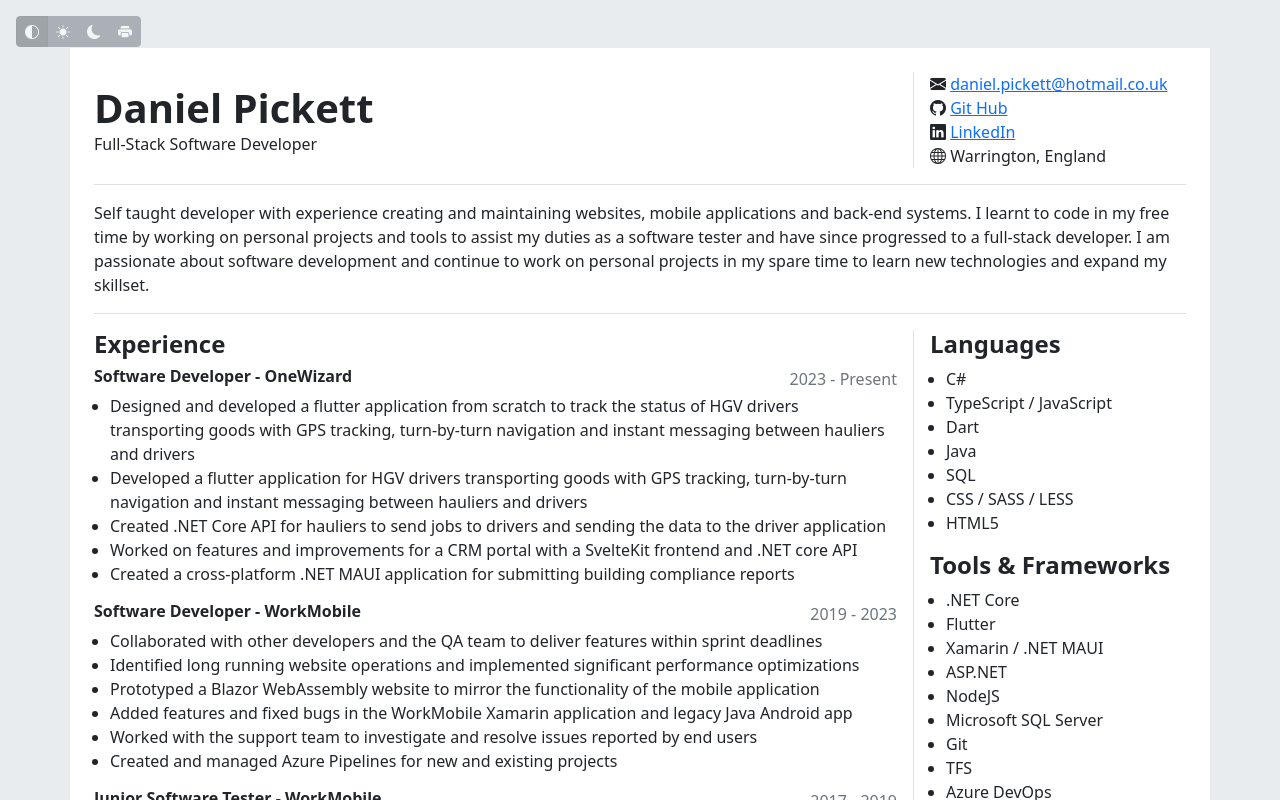
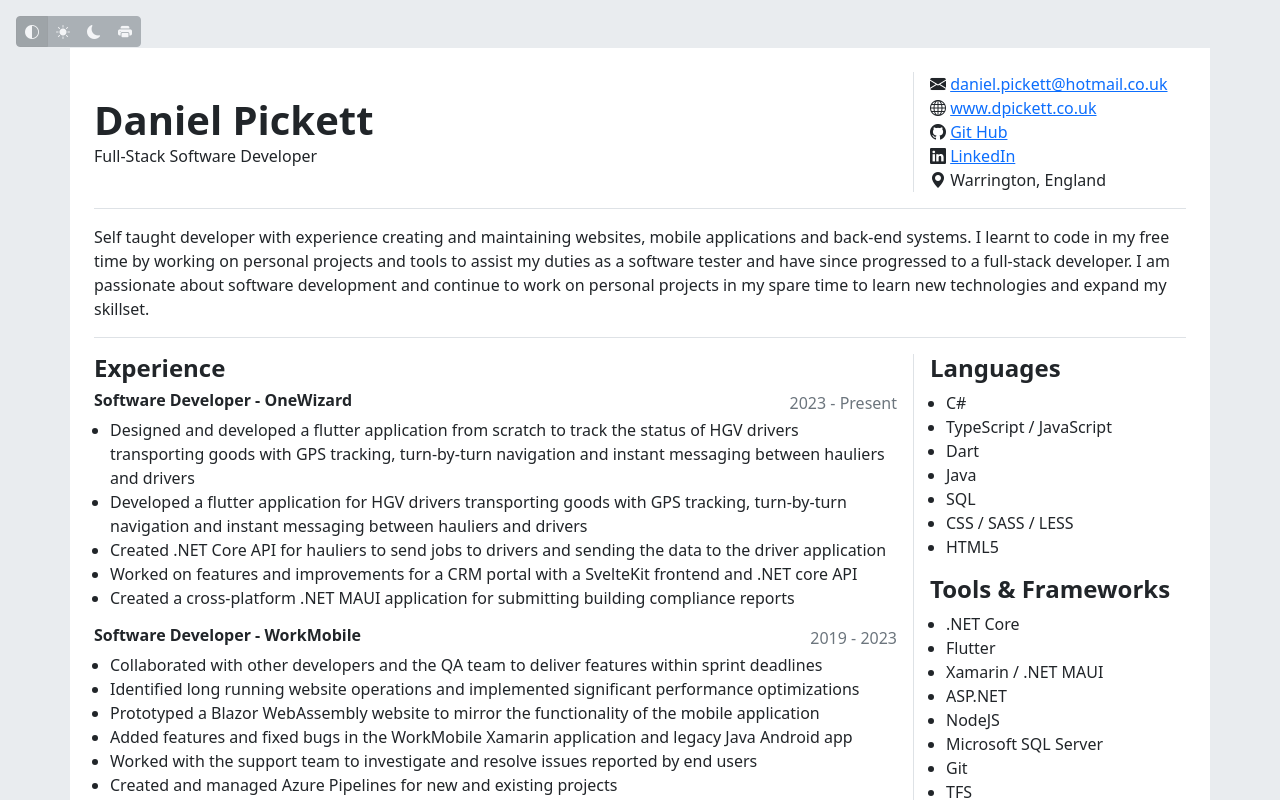
Before and after one commit to dan3988/cv, a SvelteKit app: page / in a window 1280 px wide. Shown: the top 800 px of the page. Built offline with nearby package versions, Linux system fonts and the light colour scheme.

Commit message:
Added personal website property

```diff
--- a/src/lib/data.json
+++ b/src/lib/data.json
@@ -3,6 +3,7 @@
 	"name": "Daniel Pickett",
 	"profession": "Full-Stack Software Developer",
 	"email": "daniel.pickett@hotmail.co.uk",
+	"website": "https://www.dpickett.co.uk",
 	"location": "Warrington, England",
 	"summary": "Self taught developer with experience creating and maintaining websites, mobile applications and back-end systems. I learnt to code in my free time by working on personal projects and tools to assist my duties as a software tester and have since progressed to a full-stack developer. I am passionate about software development and continue to work on personal projects in my spare time to learn new technologies and expand my skillset.",
 	"socials": [
--- a/src/lib/data.schema.json
+++ b/src/lib/data.schema.json
@@ -13,6 +13,9 @@
 			"type": "string"
 		},
 		"profession": {
+			"type": "string"
+		},
+		"website": {
 			"type": "string"
 		},
 		"email": {
--- a/src/routes/+page.svelte
+++ b/src/routes/+page.svelte
@@ -5,7 +5,17 @@
 	import { browser } from "$app/environment";
 
 	const { preference } = theme;
-	const { name, profession, email, location, socials, summary, experience, skills } = data;
+	const { name, profession, email, website, location, socials, summary, experience, skills } = data;
+
+	function getWebsiteDisplay(url: string) {
+		if (url.startsWith('http://'))
+			return url.substring(7);
+
+		if (url.startsWith('https://'))
+			return url.substring(8);
+
+		return url;
+	}
 </script>
 <svelte:head>
 	<title>{profession ? `${name} | ${profession}` : name}</title>
@@ -31,9 +41,13 @@
 				{#if email}
 					<span>
 						<i class="bi-envelope-fill"></i>
-						<a href="mailto:{email}">
-							{email}
-						</a>
+						<a href="mailto:{email}">{email}</a>
+					</span>
+				{/if}
+				{#if website}
+					<span>
+						<i class="bi-globe"></i>
+						<a href={website} target="_blank">{getWebsiteDisplay(website)}</a>
 					</span>
 				{/if}
 				{#each socials ?? [] as { icon, title, href }}
@@ -46,7 +60,7 @@
 				{/each}
 				{#if location}
 					<span>
-						<i class="bi-globe"></i>
+						<i class="bi-geo-alt-fill"></i>
 						{location}
 					</span>
 				{/if}
```
